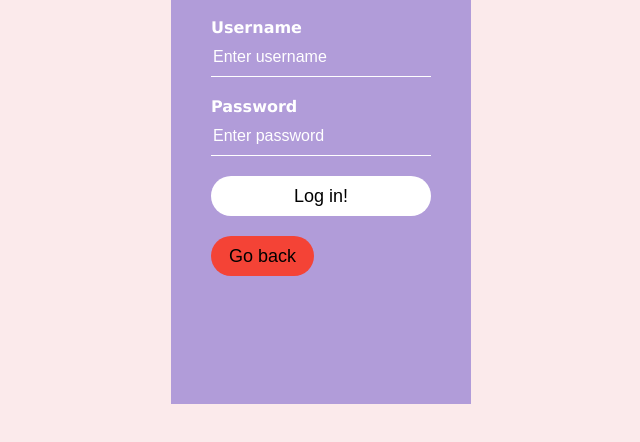
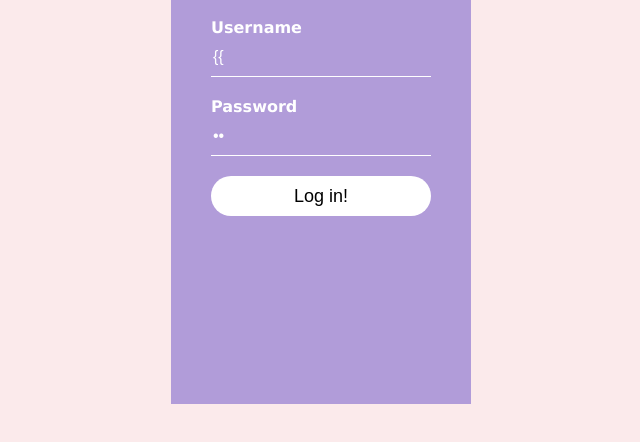
Before and after one commit to NgoHarrison/ListenUp, a plain HTML site: page templates/Login_Page.html in a window 1280 px wide. Shown: the part 246-688 px from the top of the page, without its empty margins (319-959 px from the left). Drawn offline with Linux system fonts and the light colour scheme.

Commit message:
Update Login_Page.html

```diff
--- a/templates/Login_Page.html
+++ b/templates/Login_Page.html
@@ -69,17 +69,7 @@ p{
 .container input[type="submit"]:hover{
   box-shadow: 0 12px 16px 0 rgba(0,0,0,0.24),0 17px 50px 0 rgba(0,0,0,0.19);
 }
-.cancelbtn {
-  width: auto;
-  border:none;
-  outline: none;
-  height: 40px;
-  padding: 10px 18px;
-  background-color: #f44336;
-  color: #000;
-  font-size: 18px;
-  border-radius: 20px;
-}
+
 
 
 </style>
@@ -90,15 +80,16 @@ p{
 <body>
 <div class = "container">
   <h1>Login</h1>
-  <form>
+  <form action="" method="POST">
+      <div class="form-container">
     <p>Username</p>
-    <input type="text" name="" placeholder="Enter username">
-    <p>Password</p>
-    <input type="password" name="" placeholder="Enter password">
-    <input type="submit" name="" value = "Log in!">
-    <a href="index.html">
-    <button type="button" class="cancelbtn">Go back</button>
-    </a>
+    <input type="text" name="username" class="form" placeholder="Enter username" value = {{ request.form.username }}>
+      </div>
+      <div class="form-container">
+      <p>Password</p>
+    <input type="password" name="password" class="form" placeholder="Enter password" value = {{ request.form.password }}>
+      </div>
+      <input type="submit" class="submitbutton" value = "Log in!"></input>
 
      </form>
 </div>
```
